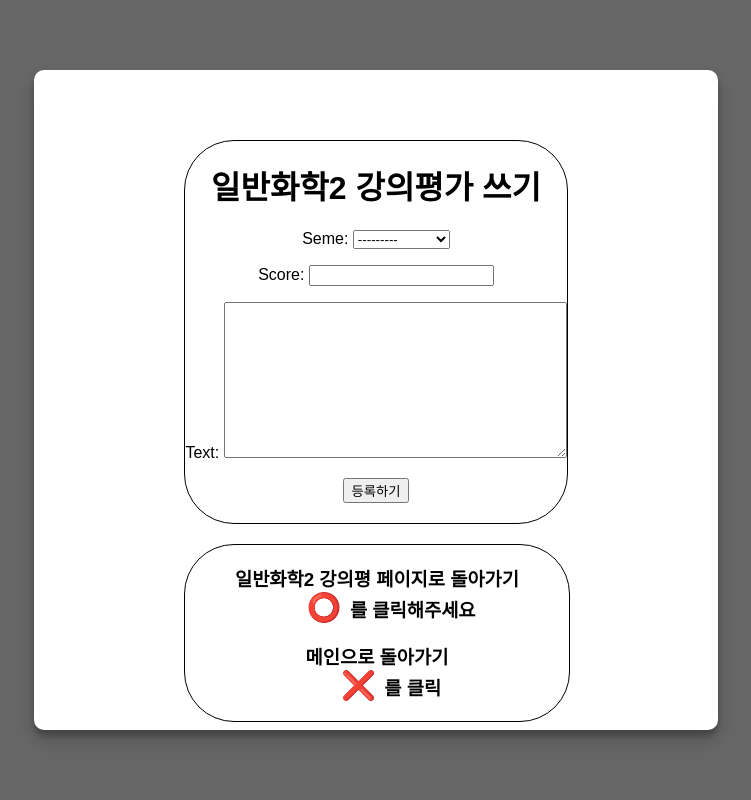
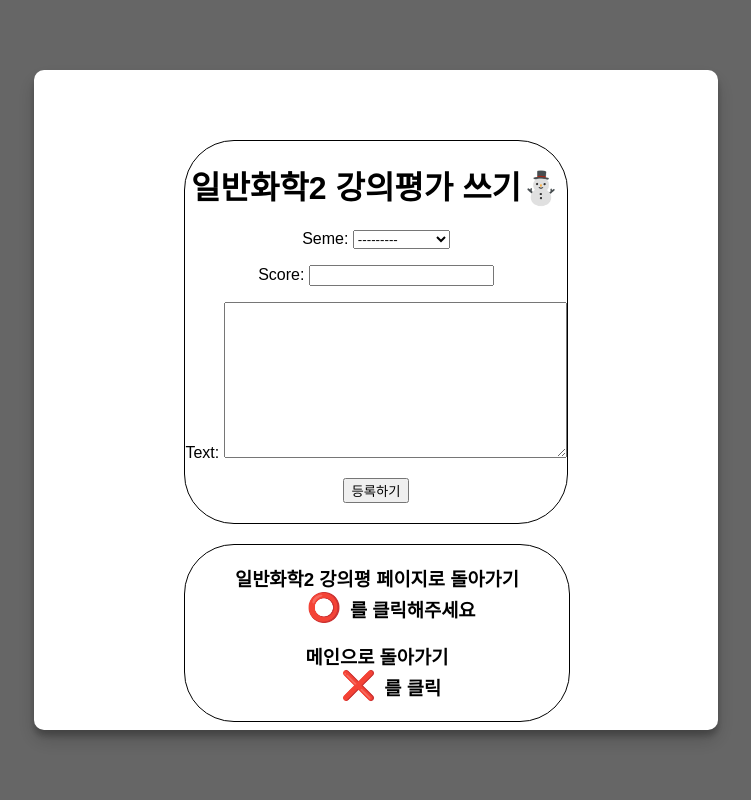
Before and after one commit to HyeseonLee/LLTeacher, a Django app: page /LE/create in a window 1280 px wide. Shown: the whole page, without its empty margins (264-1015 px from the left). Run offline with Django 3.2, Linux system fonts and the light colour scheme; parts of the project's set-up code (start-up, migrations or seed data) failed here and were passed over.

Commit message:
[Etc] merge를 위한 커밋

```diff
--- a/app/templates/base_create.html
+++ b/app/templates/base_create.html
@@ -4,7 +4,7 @@
 <div class="CREATE_View_Form">
     <form method="POST">
         {% csrf_token %}
-        <h1>{% block name %}{% endblock name %} 강의평가 쓰기</h1>
+        <h1>{% block name %}{% endblock name %} 강의평가 쓰기&#9924;</h1>
         {{form.as_p}}
         <input type="submit" value="등록하기" class="submitButton" style="font-family: 'Noto Serif KR', sans-serif;">
     </form>
--- a/app/templates/base_delete.html
+++ b/app/templates/base_delete.html
@@ -9,6 +9,3 @@
     </form>
 </div>
 {% endblock form %}
-{% block link %}
-    <h3>일반화학2 강의평 페이지로 돌아가기<br><a class="LoginLogout" href="{% url 'GC2' %}">⭕</a>를 클릭해주세요</h3>
-{% endblock link%}
--- a/app/templates/user_login.html
+++ b/app/templates/user_login.html
@@ -14,6 +14,7 @@
       <h2>ID_이름</h2>
       <input class="UserInput" name="username" type="text" required>
       <hr style="border: 1px dashed black;" width="40%">
+
       <h2>PW_비밀번호</h2>
       <input class="UserInput" name="password" type="password" required>
       <hr style="border: 1px dashed black;" width="40%">
--- a/app/templates/user_signup.html
+++ b/app/templates/user_signup.html
@@ -12,11 +12,14 @@
         <div class="UserSignupBox">
           <h2>ID_이름 : <input class="UserInput" name="username" type="text" required></h2>
           <hr style="border: 1px dashed black;" width="75%" align="left">
+
           <h2>PW_비밀번호 : <input class="UserInput" name="password1" type="password" required id="pw_1"></h2>
           <hr style="border: 1px dashed black;" width="90%" align="left">
+
           <h2>PW_비밀번호 확인 : <input class="UserInput" name="password2" type="password" required id="pw_2"></h2>
           <hr style="border: 1px dashed black;" width="103%" align="left">
-        </div><Br>
+        </div>
+        <Br>
           <button class="LoginSignupBtn" type="submit" onclick="check_pw()">가입 하기</button>
     </div>
   </form>
```
Also changed, not shown: db.sqlite3.
